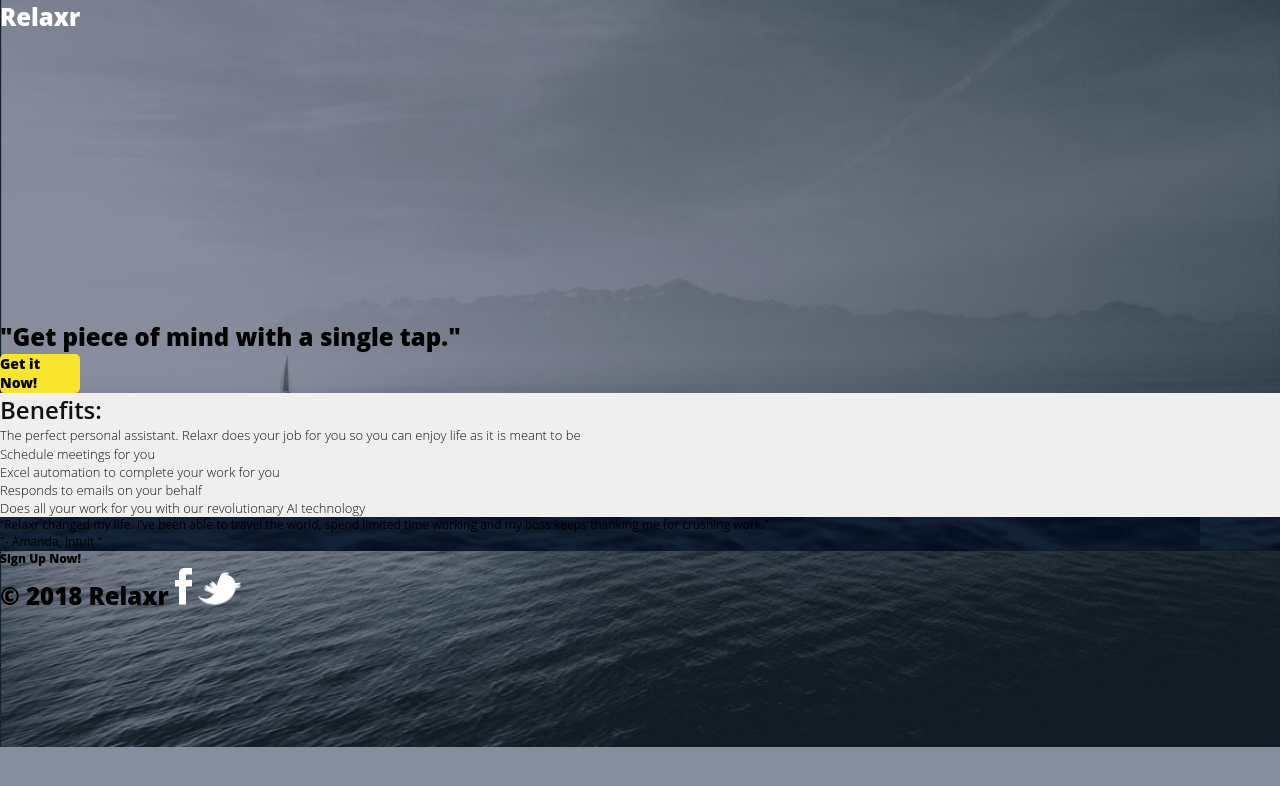
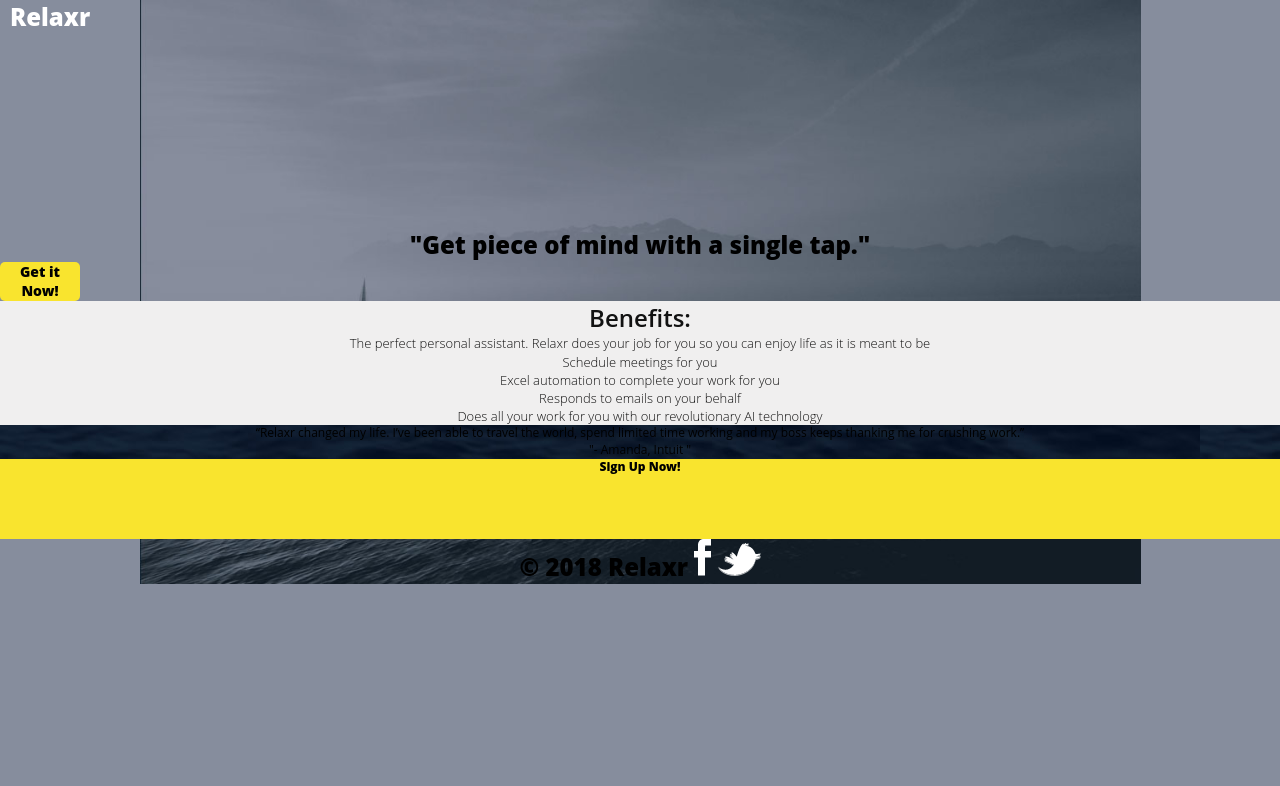
Before and after one commit to JorHernandez/Assignment-2, a plain HTML site: page starter_code/index.html in a window 1280 px wide. Drawn offline with Linux system fonts and the light colour scheme.

Commit message:
changes
changes and tweaks before starting over. Added index_2 to play around with and start over.

```diff
--- a/starter_code/css/style.css
+++ b/starter_code/css/style.css
@@ -51,7 +51,8 @@ body {
   line-height: 1.4;
   font-family: 'Open Sans', sans-serif;
   background: url(../images/header_bg.jpg) no-repeat center top rgb(134,141,157);
-   background-size: cover;
+   background-size: contain;
+   text-align: center;
 }
 
 
@@ -67,17 +68,21 @@ height: 500px;
 
 }
 
-header {
+.page-header {
+height: 100px;
+/* }
 
-}
-
-header h1{
-height: 320px;
+header h1{ */
+/* height: 320px; */
 font-weight: 800;
 font-size: 24px;
 color: #ffff;
-margin: auto;
+margin: 0 0 10% 0;
 width: 100%;
+text-align: left;
+float: right;
+padding: 0 0 10px 10px;
+border: 0 0 10% 0;
 }
 
 h2{
@@ -91,6 +96,7 @@ font-size: 14px;
 background: #f9e42e;
 border-radius: 5px;
 width: 80px;
+text-align: center;
 }
 
 .benefits{
@@ -111,14 +117,19 @@ width: 80px;
 }
 
 .testimonial{
-  /* background-color: #033048; */
+  background-color: #033048;
   background-image: url("../images/testimonial_bg.jpg")
+}
+.sign-up{
+  background-color: #f9e42e;
+  height: 80px;
 }
 .sign-up h1{
   font-weight: 800;
   font-size: 12px;
   background-color: #033048
   border-radius: 5px;
+  height: 10px;
 }
 footer {
   font-size: 24px;
--- a/starter_code/index.html
+++ b/starter_code/index.html
@@ -15,6 +15,7 @@
 </head>
 
 <body>
+	<div class="page-header">
 	<div id="container">
 		<header>
 			<div class="row">
@@ -23,7 +24,8 @@
 				</div>
 			</div>
 		</header>
-
+	</div>
+	</div>
 	<div class="container">
 		<div class="row">
 			<div class="col-mid-12">
```
Also changed, not shown: starter_code/index_2.html (added, +73 -0 lines).
